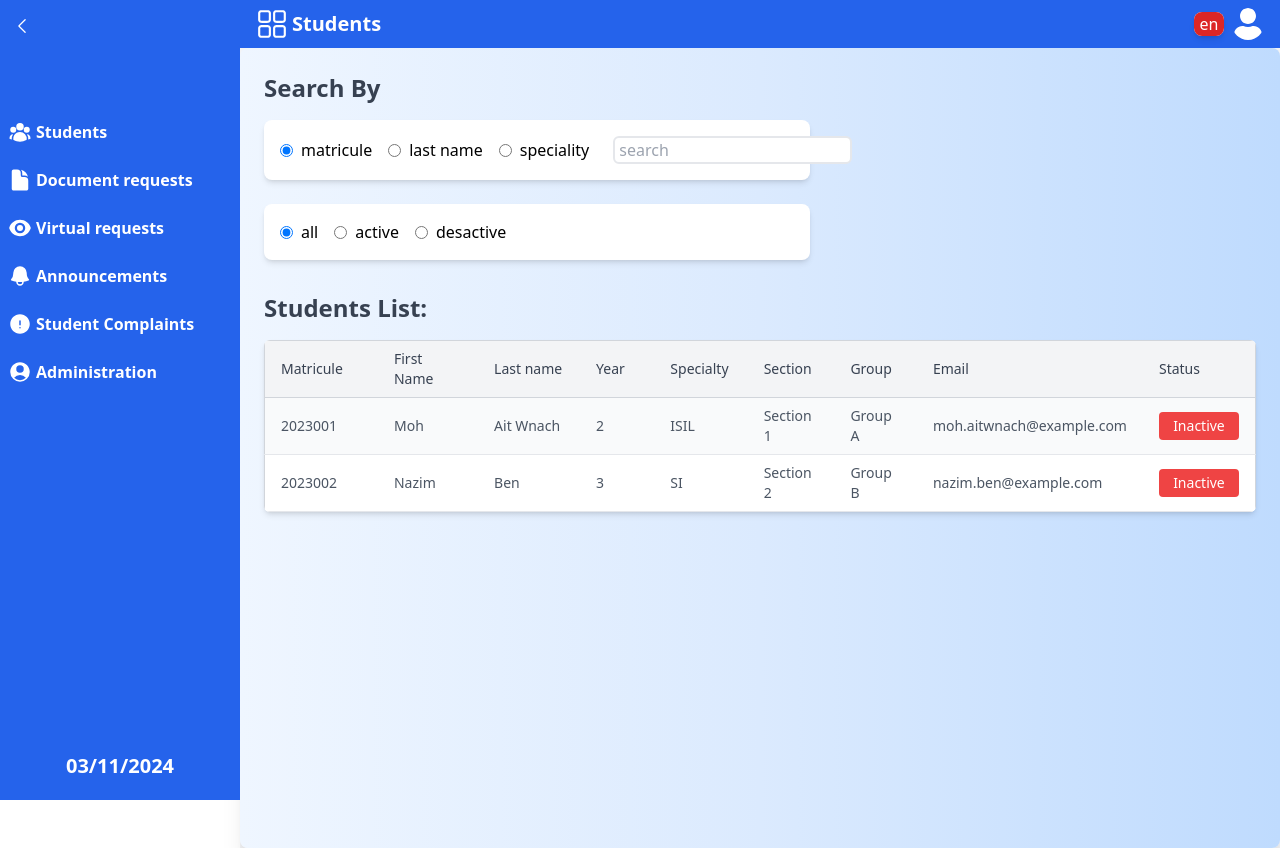
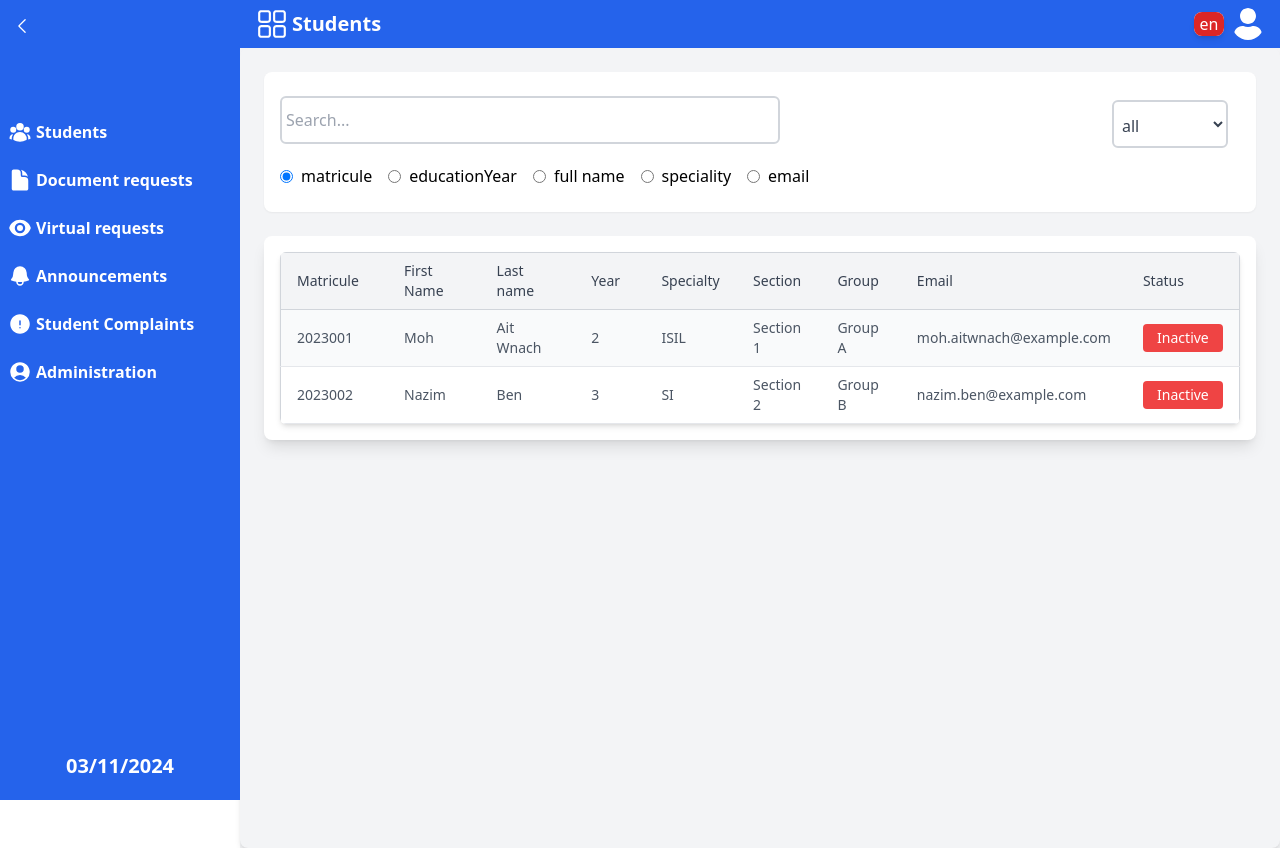
Before and after one commit to mohamed123127/University-management, a React (Create React App) app in the folder frontend/: page /AdministrationMainPage in a window 1280 px wide. Built offline with nearby package versions, Linux system fonts and the light colour scheme; what tailwindcss-rtl would draw is missing.

Commit message:
apdate for : document requests ,students

```diff
--- a/frontend/src/components/App.js
+++ b/frontend/src/components/App.js
@@ -16,13 +16,14 @@ import EtudientMainPage from "pages/StudentSide/EtudientMainPage";
 import dataGridViewStyle3 from "./custom controls/data grid view/dataGridViewStyle3";
 import DocumentRequestsAdmin from "pages/AdministrationSide/DocumentRequestsAdmin";
 import VisualRequestsAdmin from "pages/AdministrationSide/VisualRequestsAdmin";
-
+import StudentsTable from "pages/AdministrationSide/Students";
 import Login_SignUp from "pages/Authentication/Login_SignUp";
 import DocumentRequests from "pages/StudentSide/DocumentRequests";
+import Student from "js/models/Student";
 const routes = [
   {
     path: "/",
-    element: <DocumentRequests/>,
+    element: <StudentsTable/>,
   },
   {
     path: "/EtudientMainPage",
--- a/frontend/src/components/custom controls/buttons/RadioButton.jsx
+++ b/frontend/src/components/custom controls/buttons/RadioButton.jsx
@@ -1,6 +1,6 @@
 import React, { useState } from "react";
 
-export default  function RadioButton({ options, name, value, onChange }) {
+export default  function RadioButton({ options, name, value, onChange,radioClassName }) {
     return (
         <div className="flex items-center space-x-4">
             {options.map((option, index) => (
@@ -11,7 +11,7 @@ export default  function RadioButton({ options, name, value, onChange }) {
                         value={option}
                         checked={value === option}
                         onChange={onChange}
-                        className="form-radio text-blue-600"
+                        className={radioClassName}
                     />
                     <span>{option}</span>
                 </label>
--- a/frontend/src/pages/AdministrationSide/Students.jsx
+++ b/frontend/src/pages/AdministrationSide/Students.jsx
@@ -2,9 +2,8 @@ import React, { useState } from "react";
 import RadioButton from "components/custom controls/buttons/RadioButton";
 import TextBoxStyle2 from "components/custom controls/textBox/TextBoxStyle2";
 import DataGridViewStyle2 from "components/custom controls/data grid view/dataGridViewStyle2";
-import { FontAwesomeIcon } from "@fortawesome/react-fontawesome";
-import { faSearch } from "@fortawesome/free-solid-svg-icons";
 import { useTranslation } from "react-i18next";
+import ComboBoxStyle1 from "components/custom controls/combo box/ComboBoxStyle1";
 
 export default function StudentsTable() {
     const { t } = useTranslation();
@@ -49,11 +48,15 @@ export default function StudentsTable() {
         setSearchTerm(e.target.value);
     };
 
-    const options1 = ["matricule", "last name", "speciality"];
+    const options1 = ["matricule" ,"educationYear","full name", "speciality", "email"];
     const options2 = ["all", "active", "desactive"];
 
     const filteredStudents = students.filter((student) => {
-        if (searchTerm ==="") return true;
+        if (searchTerm === "") return true;
+        else if (selectedOption === "full name") {
+            const fullName = `${student.firstName} ${student.lastName}`.toLowerCase();
+            return fullName.includes(searchTerm.toLowerCase());
+        }
         return student[selectedOption]?.toLowerCase().includes(searchTerm.toLowerCase());
     });
 
@@ -64,50 +67,49 @@ export default function StudentsTable() {
     });
 
     return (
-        <div className="p-6 bg-gradient-to-r from-blue-50 via-blue-100 to-blue-200 min-h-screen rounded-lg shadow-xl">
-            <h2 className="text-2xl font-semibold text-gray-700 mb-4">Search By</h2>
+        <div className="p-6 bg-gray-100 min-h-screen rounded-lg shadow-md">
 
-            {/* Search Field and Radio Buttons */}
-            <div className="mb-6 flex items-center space-x-6 shadow-md p-4 w-[55%] rounded-lg bg-white">
+            <div className="mb-6 flex justify-between items-center bg-white p-4 rounded-lg shadow-sm">
+
+                <div className="w-[60%]">
+                    <TextBoxStyle2
+                        type="search"
+                        value={searchTerm}
+                        onChange={handleSearchChange}
+                        placeholder="Search..."
+                        textBoxClassName="w-[500px] h-12 pr-3 py-2 mb-[20px] border rounded-lg border-gray-300 focus:outline-none focus:ring-2 focus:ring-blue-500"
+                    />
+                    <div>
                         <RadioButton
                             options={options1}
                             name="searchBy"
                             value={selectedOption}
                             onChange={handleRadioChange}
-                    className="text-gray-700 hover:text-blue-500 transition duration-300"
-                />
-
-                {/* TextBoxStyle2 with Search Icon */}
-                <div className="relative w-1/3">
-
-                    <TextBoxStyle2
-                        type="saerch"
-                        value={searchTerm}
-
-                        onChange={handleSearchChange}
-                        placeholder="search  "
-                        className="pl-10 pr-3 py-2 border rounded-lg border-gray-300 focus:outline-none focus:ring-2 focus:ring-blue-500 shadow-sm w-full"
+                            radioClassName="text-gray-700 hover:text-blue-500 transition duration-300"
                         />
                     </div>
                 </div>
 
-            {/* Filter by Status */}
-            <div className="mb-6 flex items-center w-[55%] shadow-md p-4 rounded-lg bg-white">
-                <RadioButton
+                {/* Filter ComboBox */}
+                <div className="mb-6 ">
+                    <ComboBoxStyle1
                         options={options2}
                         name="statusFilter"
                         value={selectedOption2}
                         onChange={handleRadioChange2}
-                    className="text-gray-700 hover:text-blue-500 transition duration-300"
+                        comboBoxClassName="p-3 mb-9  rounded-md h-12  border-gray-300"
                     />
                 </div>
+            </div>
 
-            <h2 className="text-2xl font-semibold text-gray-700 mb-4 mt-8">Students List:</h2>
+            {/* Data Grid View */}
+            <div className="shadow-lg rounded-lg p-4 bg-white">
                 <DataGridViewStyle2
                     Columns={columns}
                     Data={filteredStudents1}
                     onAction={handleAction}
                 />
             </div>
+        </div>
     );
 }
--- a/frontend/src/pages/StudentSide/DocumentRequests.jsx
+++ b/frontend/src/pages/StudentSide/DocumentRequests.jsx
@@ -30,10 +30,6 @@ export default function DocumentRequests({ ClassName, selectedRequest, StudentDa
         { name: "Last_Updated_Date", Header: 'LastUpdatedDate', width: "100px" }
 
     ];
-
-
-
-
 
       useEffect(()=>{
         setdocunentType(t(selectedRequest));
@@ -214,12 +210,6 @@ export default function DocumentRequests({ ClassName, selectedRequest, StudentDa
         t('block_academic_year')
     ];
 
-
-
-
-
-
-
     const handleChange = (e) => {
         const { value } = e.target;
         setdocunentType(value);
@@ -232,23 +222,23 @@ export default function DocumentRequests({ ClassName, selectedRequest, StudentDa
               window.open(`/DocumentRequest/RegistrationCertificate/?name=${studentData.LastName} ${studentData.FirstName}&matricule=${studentData.Matricule}&educationYear=${studentData.EducationYear}&faculty=${studentData.Faculty}&Speciality=${studentData.Speciality}`, "_blank");
           break;
           case t('internship_permit'):
-            window.open(`/DocumentRequest/InternshipPermit/?name=${studentData.LastName} ${studentData.FirstName}&matricule=${studentData.Matricule}&educationYear=${studentData.EducationYear}&Speciality=${studentData.Speciality}&internshipPlace=${studentData.internshipPlace}&internshipPeriod=${studentData.internshipPeriod }`, "_blank");
+            window.open(`/DocumentRequest/InternshipPermit/?name=${studentData.LastName} ${studentData.FirstName}&matricule=${studentData.Matricule}&educationYear=${studentData.EducationYear}&Speciality=${studentData.Speciality}&internshipPlace=${internshipPlace}&internshipPeriod=${internshipPeriod }`, "_blank");
 
           break;
           case t('library_card'):
               window.open(`/DocumentRequest/LibaryCard/?name=${studentData.LastName} ${studentData.FirstName}&matricule=${studentData.Matricule}&Speciality=${studentData.Speciality}&educationYear=${studentData.EducationYear}`, "_blank");
           break;
           case t('parking_permit'):
-              window.open(`/DocumentRequest/ParkingPermit/?name=${studentData.LastName} ${studentData.FirstName}&matricule=${studentData.Matricule}&Speciality=${studentData.Speciality}&educationYear=${studentData.EducationYear}&carId=${studentData.carId}&licenseCardId=${studentData.licenseCardId}&cardValidityYear=${studentData.cardValidityYear}`, "_blank");
+              window.open(`/DocumentRequest/ParkingPermit/?name=${studentData.LastName} ${studentData.FirstName}&matricule=${studentData.Matricule}&Speciality=${studentData.Speciality}&educationYear=${studentData.EducationYear}&carId=${carId}&licenseCardId=${licenseCardId}`, "_blank");
           break;
           case t('grade_transcript'):
               window.open(`/DocumentRequest/GradeTranscript/?name=${studentData.LastName} ${studentData.FirstName}&matricule=${studentData.Matricule}&Speciality=${studentData.Speciality}&educationYear=${studentData.EducationYear}&section=${studentData.Section}&groupe=${studentData.Grp}`, "_blank");
           break;
           case t('studentCard'):
-              window.open(`/DocumentRequest/StudentIDCard/?name=${studentData.LastName} ${studentData.FirstName}&matricule=${studentData.Matricule}&Speciality=${studentData.Speciality}&educationYear=${studentData.EducationYear}&cardValidityYear=${studentData.cardValidityYear}`, "_blank");
+              window.open(`/DocumentRequest/StudentIDCard/?name=${studentData.LastName} ${studentData.FirstName}&matricule=${studentData.Matricule}&Speciality=${studentData.Speciality}&educationYear=${studentData.EducationYear}`, "_blank");
           break;
           case t('block_academic_year'):
-              window.open(`/DocumentRequest/BlockAcademicYear/?name=${studentData.LastName} ${studentData.FirstName}&matricule=${studentData.Matricule}&Speciality=${studentData.Speciality}&educationYear=${studentData.EducationYear}&academicYearBlocked=${studentData.academicYearBlocked}`, "_blank");
+              window.open(`/DocumentRequest/BlockAcademicYear/?name=${studentData.LastName} ${studentData.FirstName}&matricule=${studentData.Matricule}&Speciality=${studentData.Speciality}&educationYear=${studentData.EducationYear}`, "_blank");
           break;
           default:
               break;
@@ -293,16 +283,16 @@ export default function DocumentRequests({ ClassName, selectedRequest, StudentDa
                         <>
                             <TextBoxStyle2
                                 type="text"
-                                placeholder="Enter internshipPlace "
-                                value={carId}
-                                onChange={(e) => setCarId(e.target.value)}
+                                placeholder="Enter internship Place "
+                                value={internshipPlace}
+                                onChange={(e) => setinternshipPlace(e.target.value)}
                                 className="h-8"
                             />
                             <TextBoxStyle2
                                 type="text"
                                 placeholder="Enter internship Period"
-                                value={licenseCardId}
-                                onChange={(e) => setLicenseCardId(e.target.value)}
+                                value={internshipPeriod}
+                                onChange={(e) => setinternshipPeriod(e.target.value)}
                                 className="h-8"
                             />
                         </>
```
Lines whose indentation alone changed are shown as unchanged.
